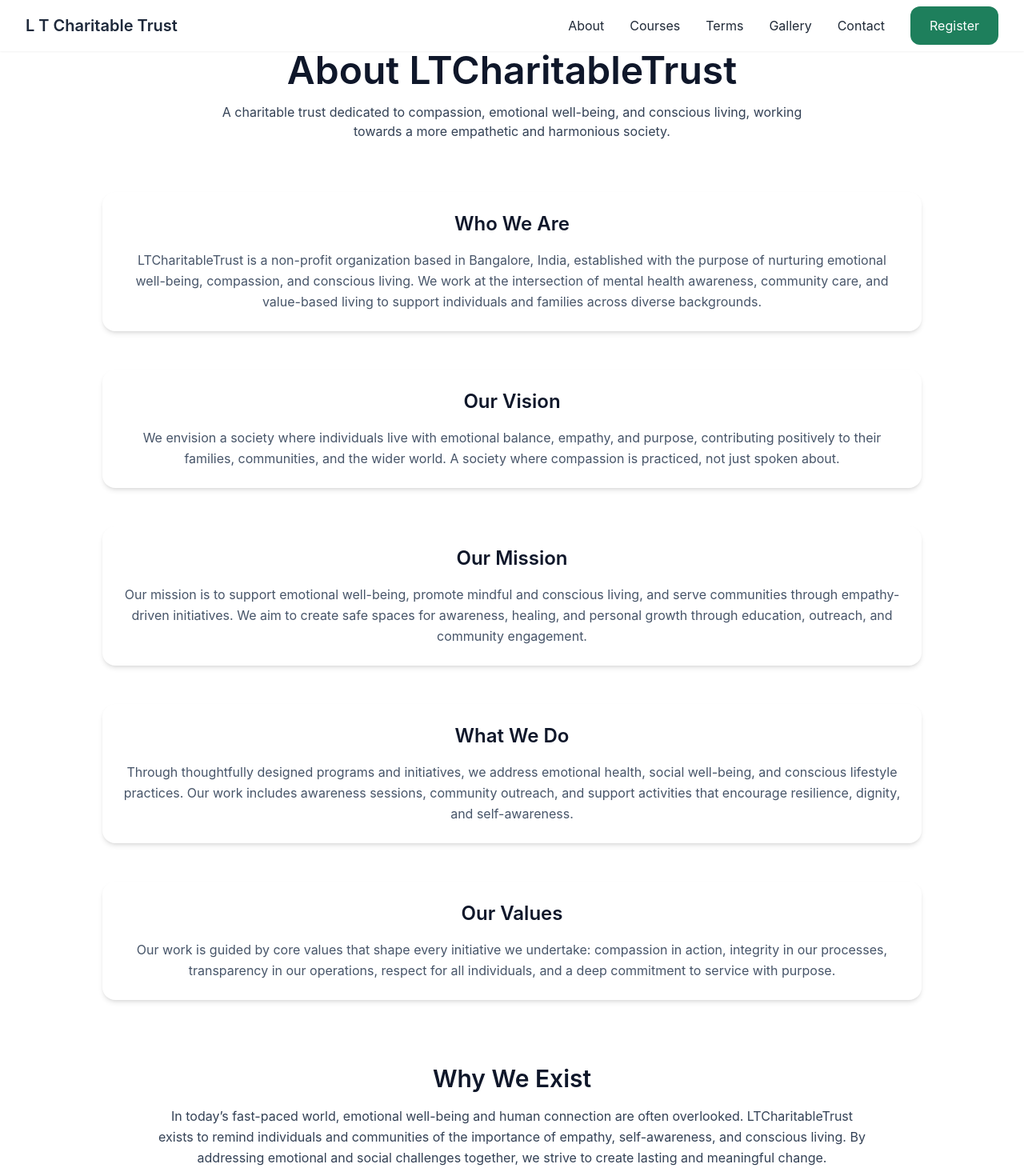
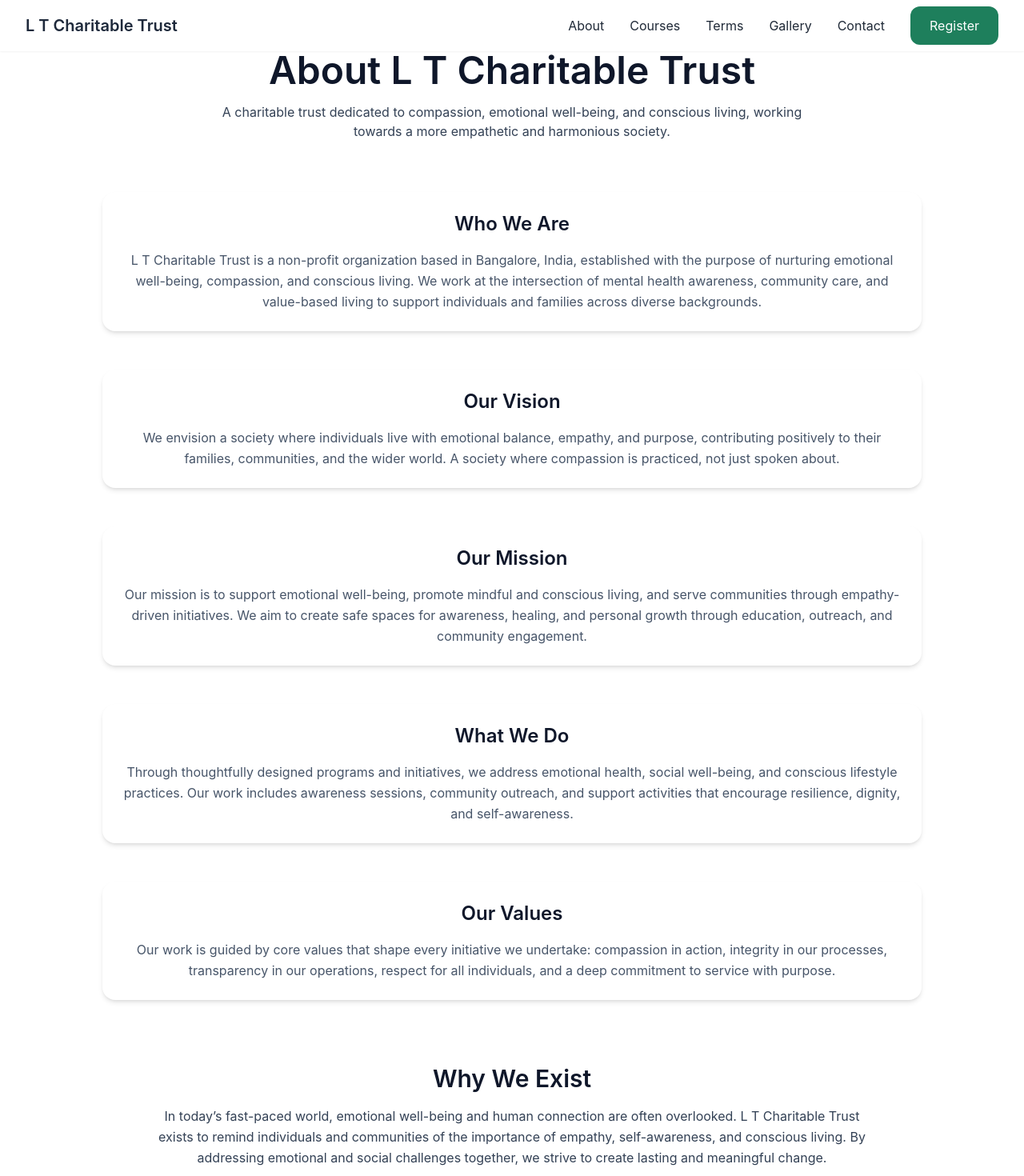
Before and after one commit to saqeeb66/trust_client, a React (Vite) app: page /about in a window 1280 px wide. Shown: the top 1470 px of the page at 80% size. Built offline with nearby package versions, Linux system fonts and the light colour scheme.

Commit message:
Update About.jsx

```diff
--- a/src/pages/About.jsx
+++ b/src/pages/About.jsx
@@ -5,7 +5,7 @@ function About() {
     {
       title: "Who We Are",
       text:
-        "LTCharitableTrust is a non-profit organization based in Bangalore, India, established with the purpose of nurturing emotional well-being, compassion, and conscious living. We work at the intersection of mental health awareness, community care, and value-based living to support individuals and families across diverse backgrounds.",
+        "L T Charitable Trust is a non-profit organization based in Bangalore, India, established with the purpose of nurturing emotional well-being, compassion, and conscious living. We work at the intersection of mental health awareness, community care, and value-based living to support individuals and families across diverse backgrounds.",
     },
     {
       title: "Our Vision",
@@ -40,7 +40,7 @@ function About() {
           className="text-center mb-16"
         >
           <h1 className="text-4xl md:text-5xl mb-4">
-            About LTCharitableTrust
+            About L T Charitable Trust
           </h1>
           <p className="text-slate-700 max-w-3xl mx-auto">
             A charitable trust dedicated to compassion, emotional well-being,
@@ -80,7 +80,7 @@ function About() {
           </h2>
           <p className="text-slate-700 max-w-4xl mx-auto leading-relaxed">
             In today’s fast-paced world, emotional well-being and human
-            connection are often overlooked. LTCharitableTrust
+            connection are often overlooked. L T Charitable Trust
             exists to remind individuals and communities of the importance of
             empathy, self-awareness, and conscious living. By addressing
             emotional and social challenges together, we strive to create
```
